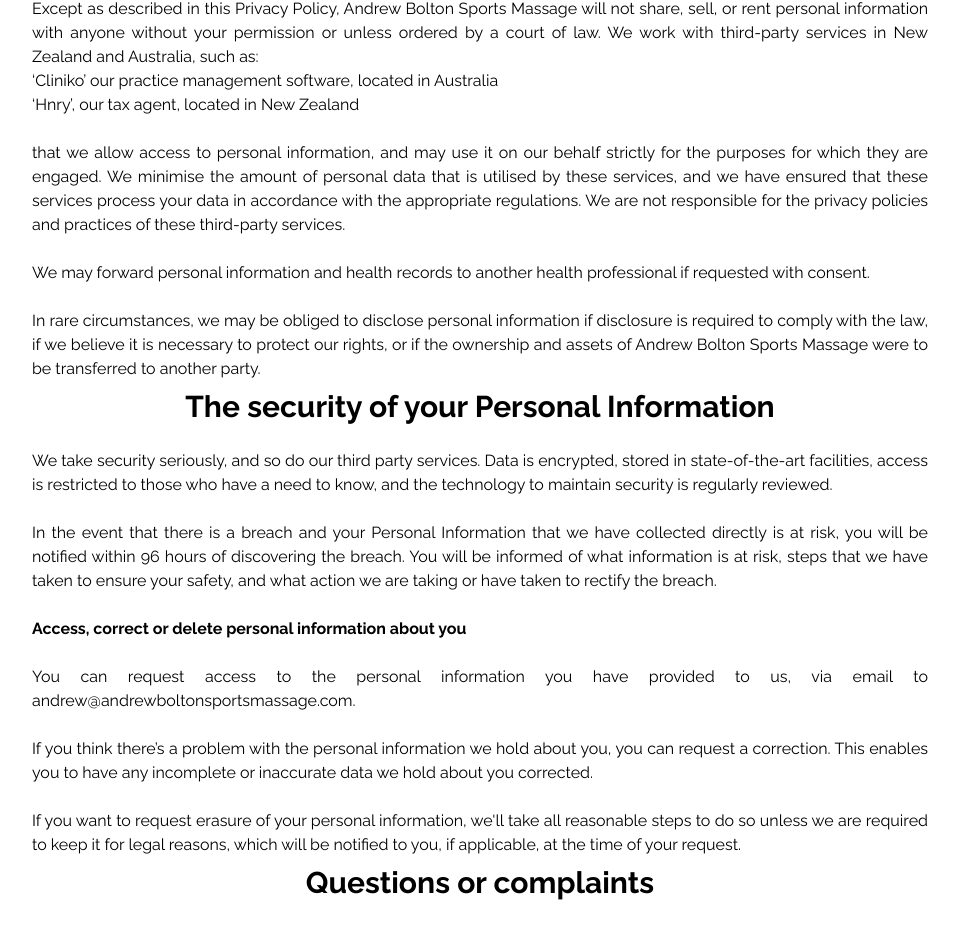
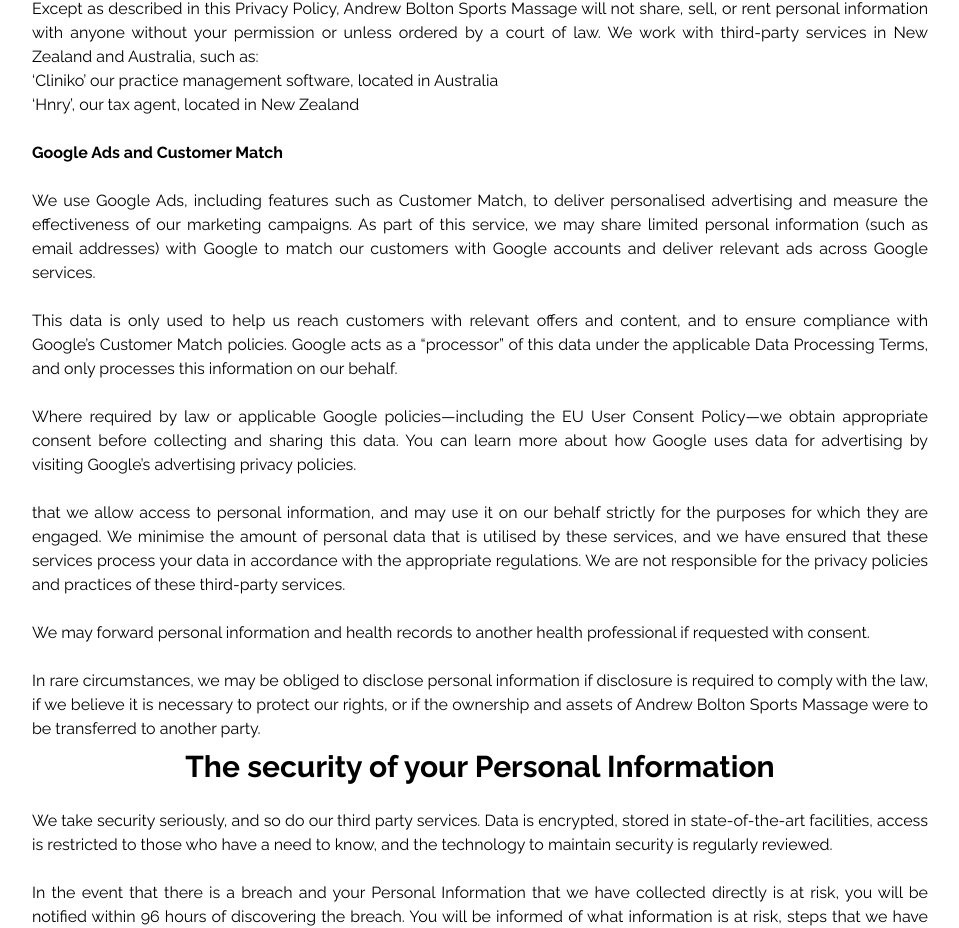
Before and after one commit to andrew-molten/absmassage, a Next.js app: page /privacypolicy in a window 1280 px wide. Shown: the part 1757-2685 px from the top of the page, without its empty margins (160-1119 px from the left). Built offline with nearby package versions, Linux system fonts and the light colour scheme.

Commit message:
update privacy policy

```diff
--- a/src/app/privacypolicy/page.tsx
+++ b/src/app/privacypolicy/page.tsx
@@ -156,6 +156,39 @@
           <li>‘Hnry’, our tax agent, located in New Zealand</li>
         </ul>
         <p>
+          <strong>Google Ads and Customer Match</strong>
+        </p>
+        <p>
+          We use Google Ads, including features such as Customer Match, to
+          deliver personalised advertising and measure the effectiveness of our
+          marketing campaigns. As part of this service, we may share limited
+          personal information (such as email addresses) with Google to match
+          our customers with Google accounts and deliver relevant ads across
+          Google services.
+        </p>
+        <p>
+          This data is only used to help us reach customers with relevant offers
+          and content, and to ensure compliance with Google’s Customer Match
+          policies. Google acts as a “processor” of this data under the
+          applicable Data Processing Terms, and only processes this information
+          on our behalf.
+        </p>
+        <p>
+          Where required by law or applicable Google policies—including the EU
+          User Consent Policy—we obtain appropriate consent before collecting
+          and sharing this data. You can learn more about how Google uses data
+          for advertising by visiting{' '}
+          <a
+            href="https://policies.google.com/technologies/ads"
+            target="_blank"
+            rel="noopener noreferrer"
+          >
+            Google’s advertising privacy policies
+          </a>
+          .
+        </p>
+
+        <p>
           that we allow access to personal information, and may use it on our
           behalf strictly for the purposes for which they are engaged. We
           minimise the amount of personal data that is utilised by these
```
